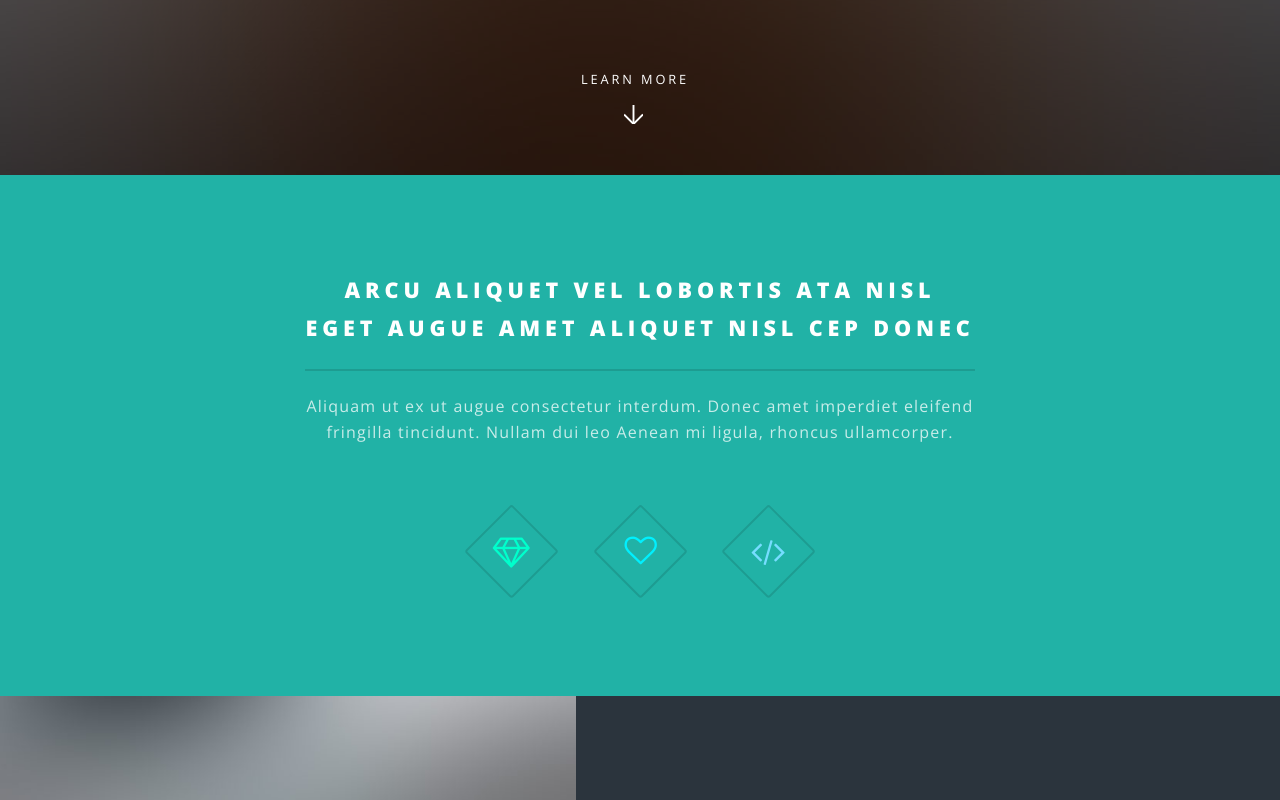
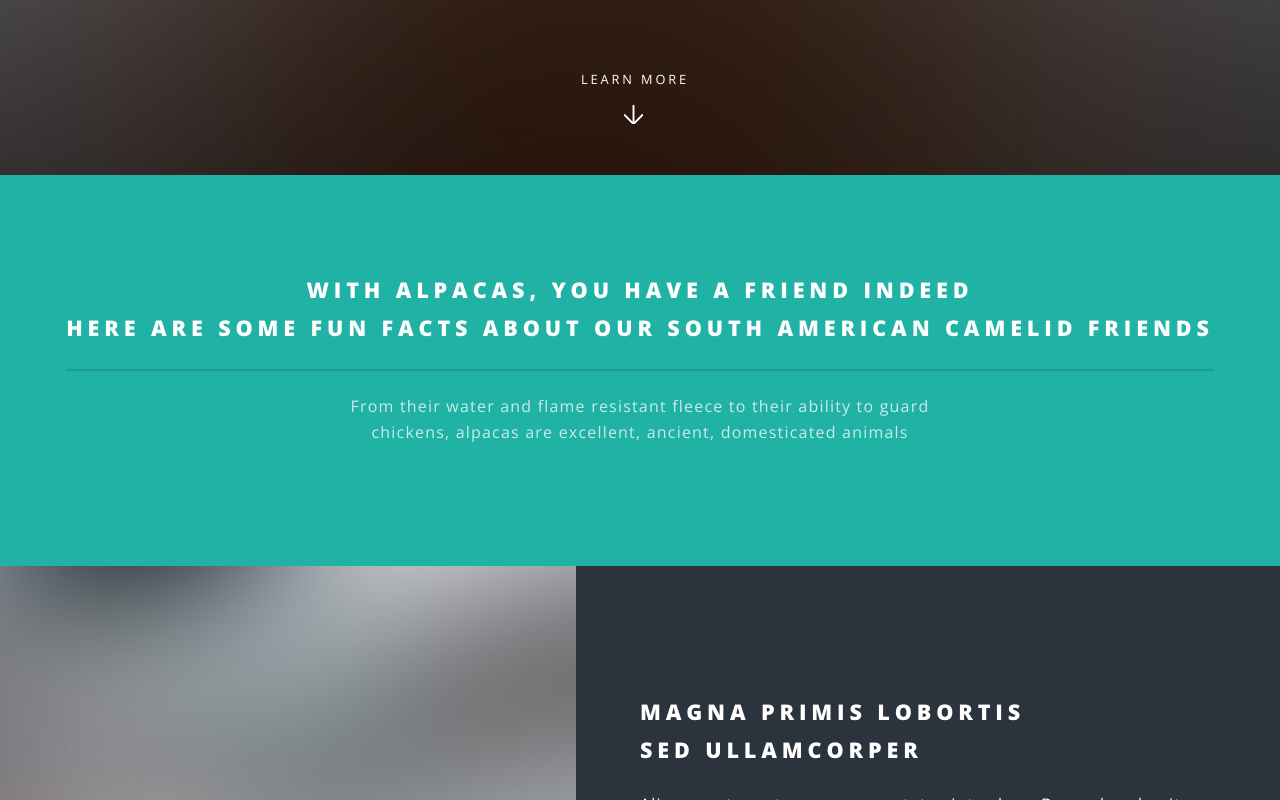
Before and after one commit to AMirreh17/Specral-Alpaces, a plain HTML site: page spectral/index.html in a window 1280 px wide. Shown: the part 625-1425 px from the top of the page. Drawn offline with nearby package versions, Linux system fonts and the light colour scheme.

Commit message:
Changed one contents

```diff
--- a/spectral/index.html
+++ b/spectral/index.html
@@ -60,16 +60,16 @@
 					<section id="one" class="wrapper style1 special">
 						<div class="inner">
 							<header class="major">
-								<h2>Arcu aliquet vel lobortis ata nisl<br />
-								eget augue amet aliquet nisl cep donec</h2>
-								<p>Aliquam ut ex ut augue consectetur interdum. Donec amet imperdiet eleifend<br />
-								fringilla tincidunt. Nullam dui leo Aenean mi ligula, rhoncus ullamcorper.</p>
+								<h2>With Alpacas, you have a friend indeed<br /> Here are some fun facts about our South American Camelid Friends
+								</h2>
+								<p> From their water and flame resistant fleece to their ability to guard<br />chickens, alpacas are excellent, ancient, domesticated animals
+								</p>
 							</header>
-							<ul class="icons major">
+							<!-- <ul class="icons major">
 								<li><span class="icon fa-diamond major style1"><span class="label">Lorem</span></span></li>
 								<li><span class="icon fa-heart-o major style2"><span class="label">Ipsum</span></span></li>
 								<li><span class="icon fa-code major style3"><span class="label">Dolor</span></span></li>
-							</ul>
+							</ul> -->
 						</div>
 					</section>
 
```
